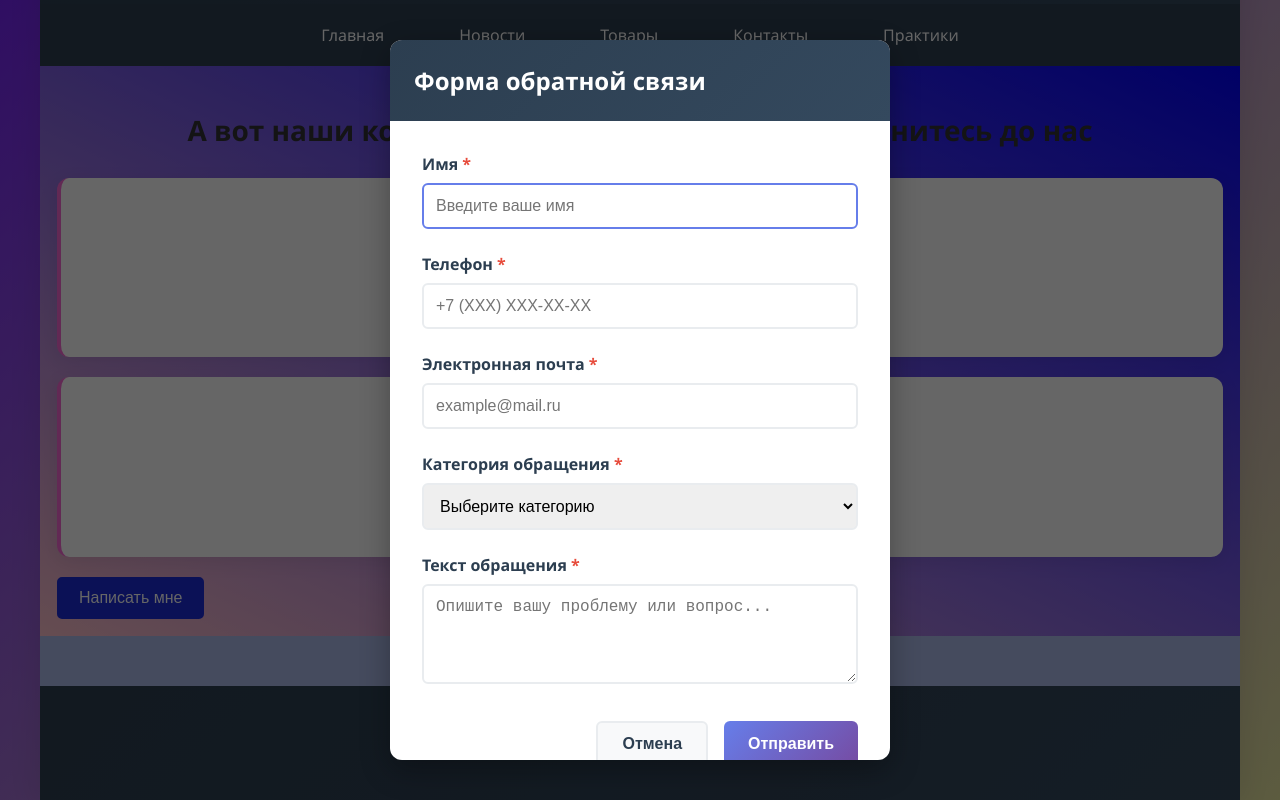
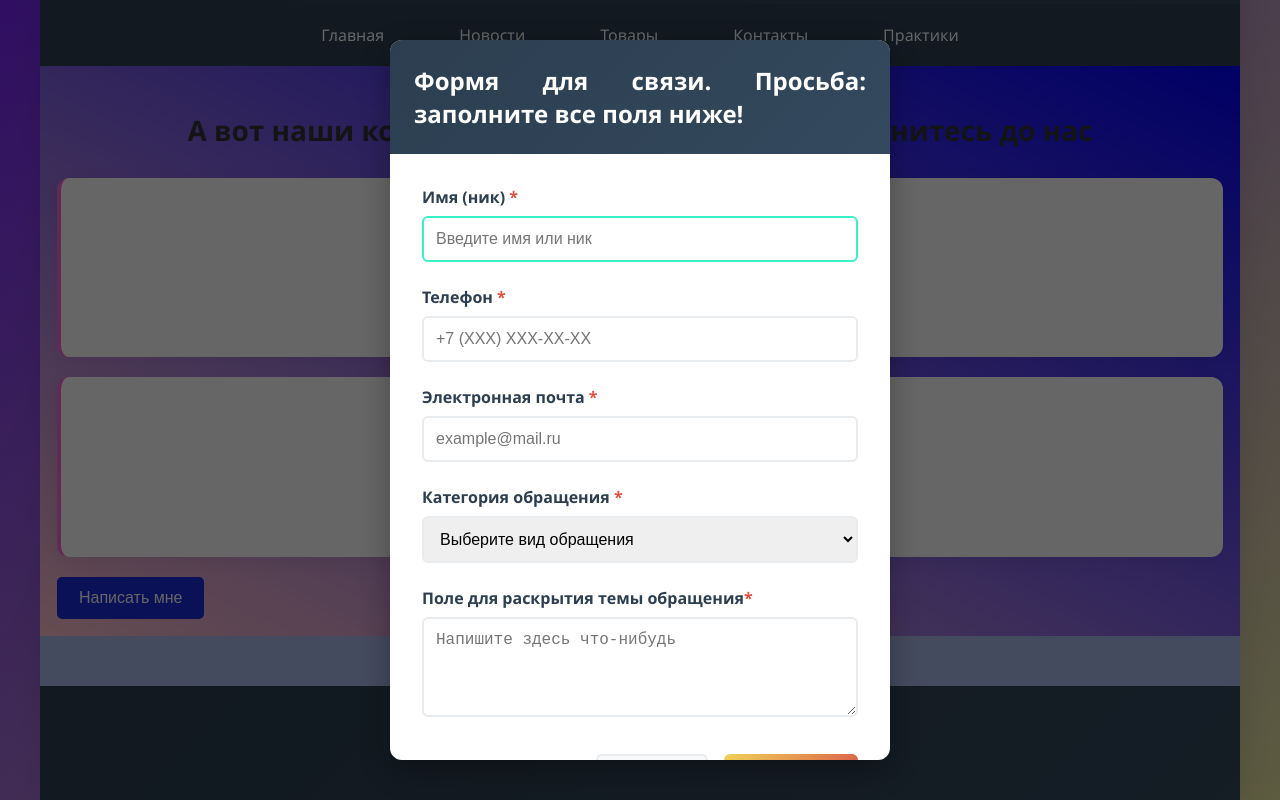
Before and after one commit to itisjustmeeee/Practics-9-and-10, a plain HTML site: page pages/contacts.html in a window 1280 px wide. Both pictures are taken after a click on the button "Написать мне". Shown: the part 207-1007 px from the top of the page. Drawn offline with Linux system fonts and the light colour scheme.

Commit message:
feat: fixing styles

```diff
--- a/pages/contacts.html
+++ b/pages/contacts.html
@@ -34,13 +34,13 @@
                 <button class="c-button" onclick="document.getElementById('contactModal').showModal()">Написать мне</button>
                 <dialog id="contactModal">
                     <div class="modal-header">
-                        <h2>Форма обратной связи</h2>
+                        <h2>Формя для связи. Просьба: заполните все поля ниже!</h2>
                     </div>
                     <div class="modal-content">
                         <form id="feedbackForm" method="dialog">
                             <div class="form-group">
-                                <label for="name">Имя <span class="required">*</span></label>
-                                <input type="text" id="name" name="name" required placeholder="Введите ваше имя">
+                                <label for="name">Имя (ник) <span class="required">*</span></label>
+                                <input type="text" id="name" name="name" required placeholder="Введите имя или ник">
                             </div>
                             <div class="form-group">
                                 <label for="phone">Телефон <span class="required">*</span></label>
@@ -53,18 +53,16 @@
                             <div class="form-group">
                                 <label for="category">Категория обращения <span class="required">*</span></label>
                                 <select id="category" name="category" required>
-                                    <option value="">Выберите категорию</option>
-                                    <option value="technical">Техническая поддержка</option>
-                                    <option value="commercial">Коммерческое предложение</option>
-                                    <option value="cooperation">Сотрудничество</option>
-                                    <option value="complaint">Жалоба</option>
-                                    <option value="suggestion">Предложение</option>
-                                    <option value="other">Другое</option>
+                                    <option value="">Выберите вид обращения</option>
+                                    <option value="technical">Поддержать нас</option>
+                                    <option value="commercial">Предложение по товарам</option>
+                                    <option value="cooperation">Вопросы по практикам</option>
+                                    <option value="complaint">Просто поговорить</option>
                                 </select>
                             </div>
                             <div class="form-group">
-                                <label for="message">Текст обращения <span class="required">*</span></label>
-                                <textarea id="message" name="message" required placeholder="Опишите вашу проблему или вопрос..."></textarea>
+                                <label for="message">Поле для раскрытия темы обращения<span class="required">*</span></label>
+                                <textarea id="message" name="message" required placeholder="Напишите здесь что-нибудь"></textarea>
                             </div>
                             <div class="modal-actions">
                                 <button type="submit" class="btn btn-secondary" onclick="contactModal.close(); return false;">Отмена</button>
@@ -99,7 +97,7 @@
 
             console.log('Данные формы:', data);
 
-            alert('Спасибо! Ваше обращение отправлено. Мы свяжемся с вами в ближайшее время.');
+            alert('Спасибо. Мы свяжемся с вами в ближайшее время, но это не точно uwu.');
 
             contactModal.close();
             contactModal.returnValue = 'success';
--- a/style/style.css
+++ b/style/style.css
@@ -236,7 +236,7 @@ main.content {
 }
 
 .goods {
-    background: linear-gradient(70deg, #d5f03e, #1b2bd9);
+    background: linear-gradient(70deg, #0a369c, #9d1dff);
     color: white;
     text-align: center;
     padding: 17px;
@@ -369,7 +369,7 @@ dialog {
 .form-group select:focus,
 .form-group textarea:focus {
     outline: none;
-    border-color: #667eea;
+    border-color: #38f1c6;
 }
 
 .form-group textarea {
@@ -395,7 +395,7 @@ dialog {
 }
 
 .btn-primary {
-    background: linear-gradient(135deg, #667eea 0%, #764ba2 100%);
+    background: linear-gradient(135deg, #efd358 0%, #d84545 100%);
     color: white;
 }
 
```
